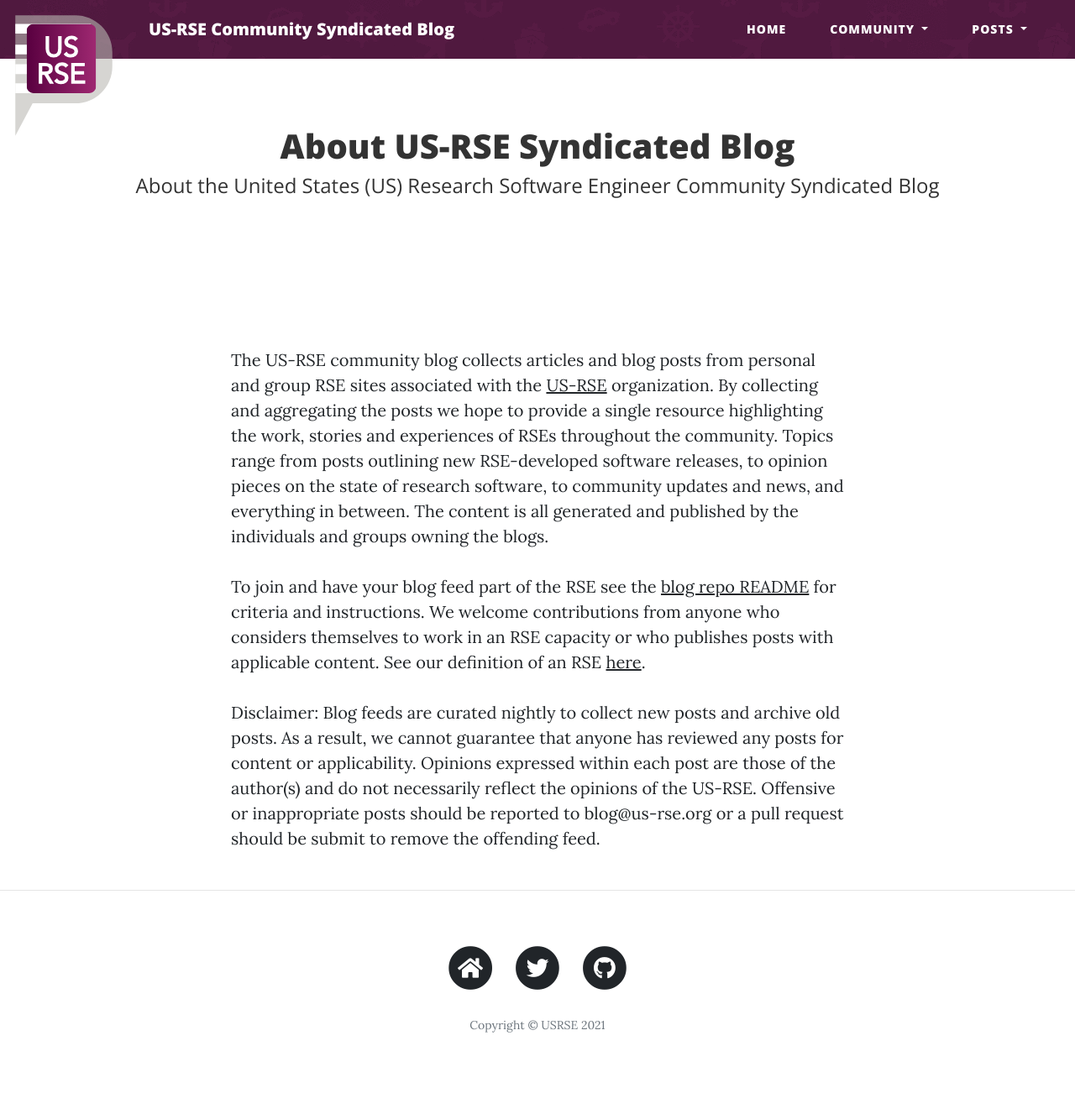
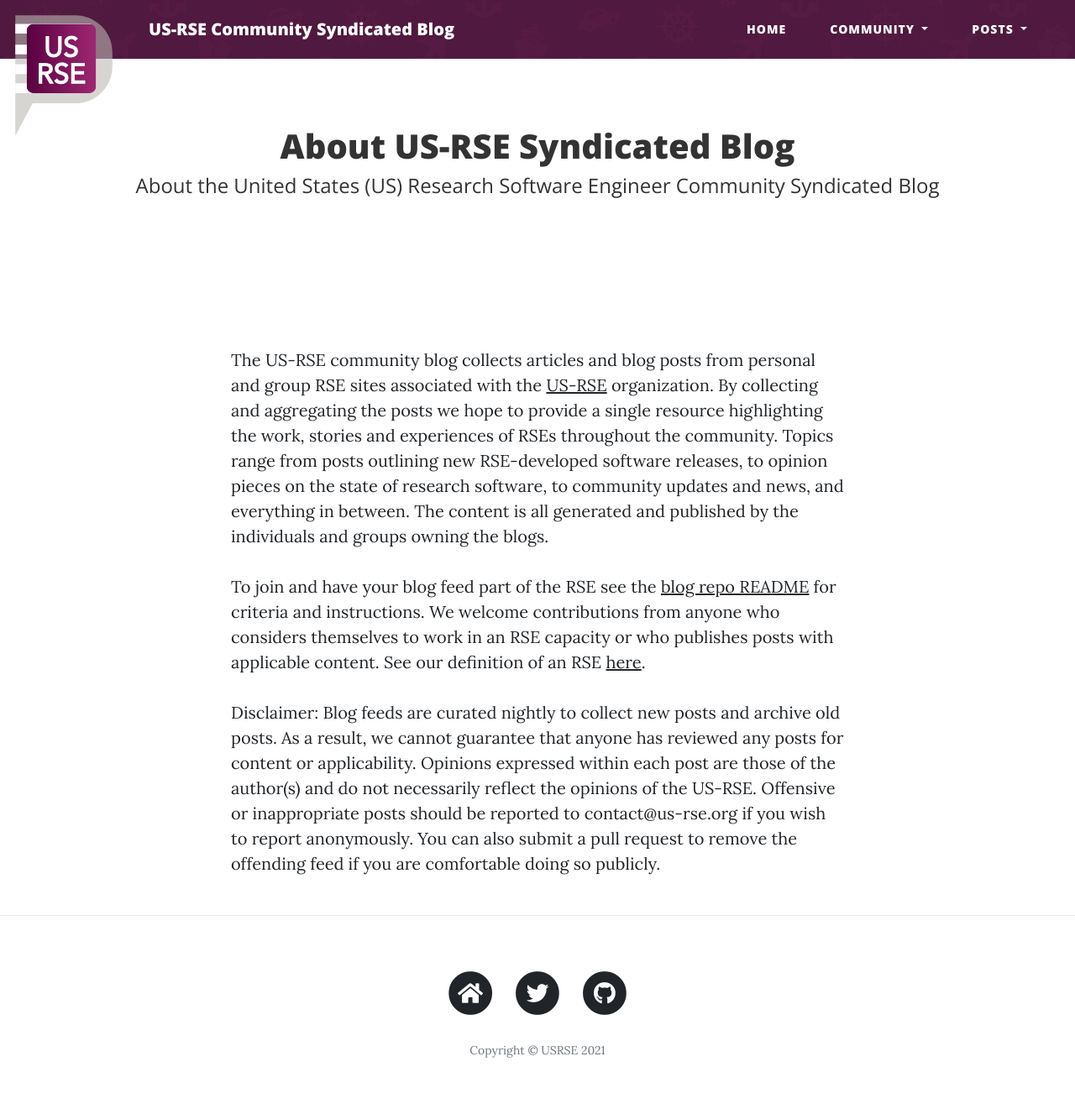
Before and after one commit to USRSE/blog, a Jekyll site: the page built from pages/about.md, in a window 1280 px wide. Shown: the whole page at 84% size. Built offline with Jekyll 4.4.1, drawn with Linux system fonts in a browser that asks for light colours; nearby versions of some CDN libraries; before the commit the page ends 1297 px from its top, so only the background shows below that.

Commit message:
Updates contact email address (#35)
* Updates contact email address
* Update pages/about.md

Co-authored-by: Vanessasaurus <814322+vsoch@users.noreply.github.com>
Co-authored-by: Vanessasaurus <814322+vsoch@users.noreply.github.com>

```diff
--- a/pages/about.md
+++ b/pages/about.md
@@ -10,4 +10,4 @@
 To join and have your blog feed part of the RSE see the [blog repo README](https://github.com/USRSE/blog) for criteria and instructions.  We welcome contributions from anyone who considers themselves to work in an RSE capacity or who publishes posts with applicable content.  See our definition of an RSE [here](https://us-rse.org/what-is-an-rse/).
 
 Disclaimer:
-Blog feeds are curated nightly to collect new posts and archive old posts.  As a result, we cannot guarantee that anyone has reviewed any posts for content or applicability.  Opinions expressed within each post are those of the author(s) and do not necessarily reflect the opinions of the US-RSE.  Offensive or inappropriate posts should be reported to blog@us-rse.org or a pull request should be submit to remove the offending feed.
+Blog feeds are curated nightly to collect new posts and archive old posts.  As a result, we cannot guarantee that anyone has reviewed any posts for content or applicability.  Opinions expressed within each post are those of the author(s) and do not necessarily reflect the opinions of the US-RSE.  Offensive or inappropriate posts should be reported to contact@us-rse.org if you wish to report anonymously. You can also submit a pull request to remove the offending feed if you are comfortable doing so publicly.
```
